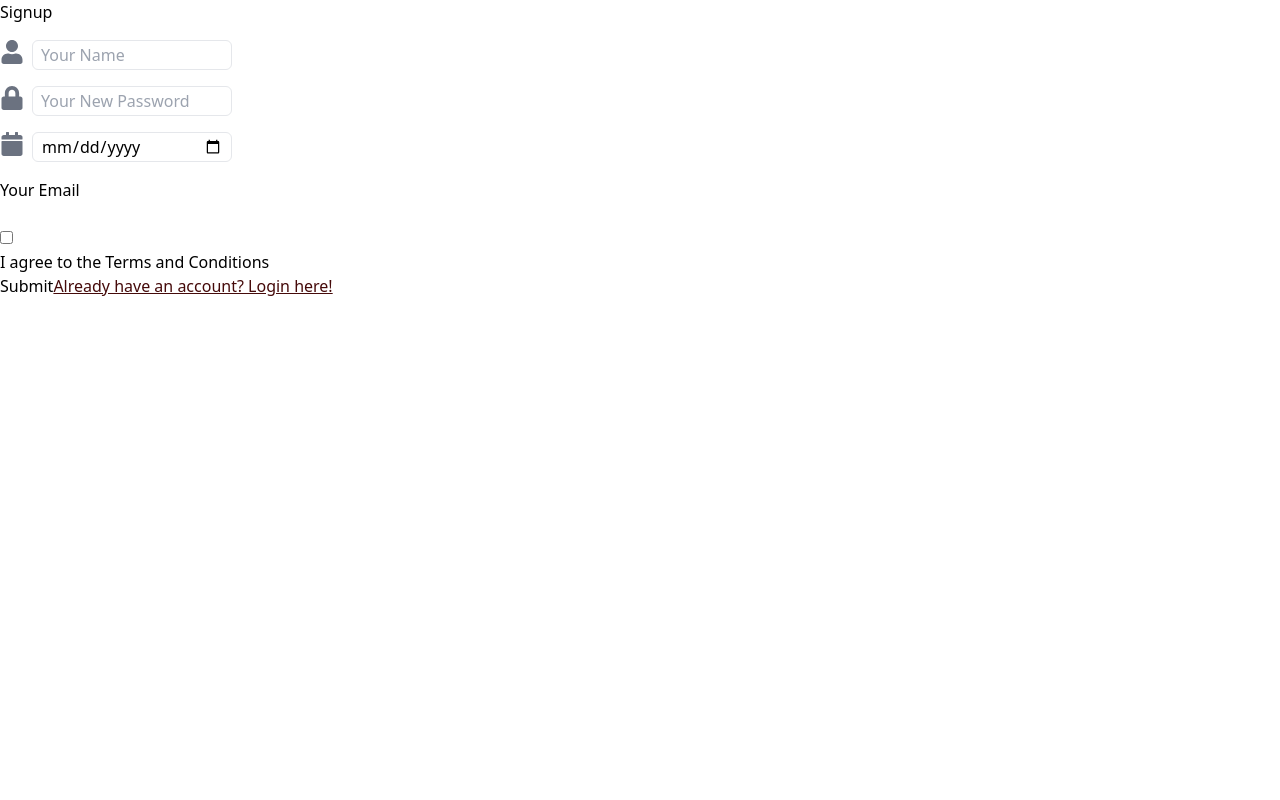
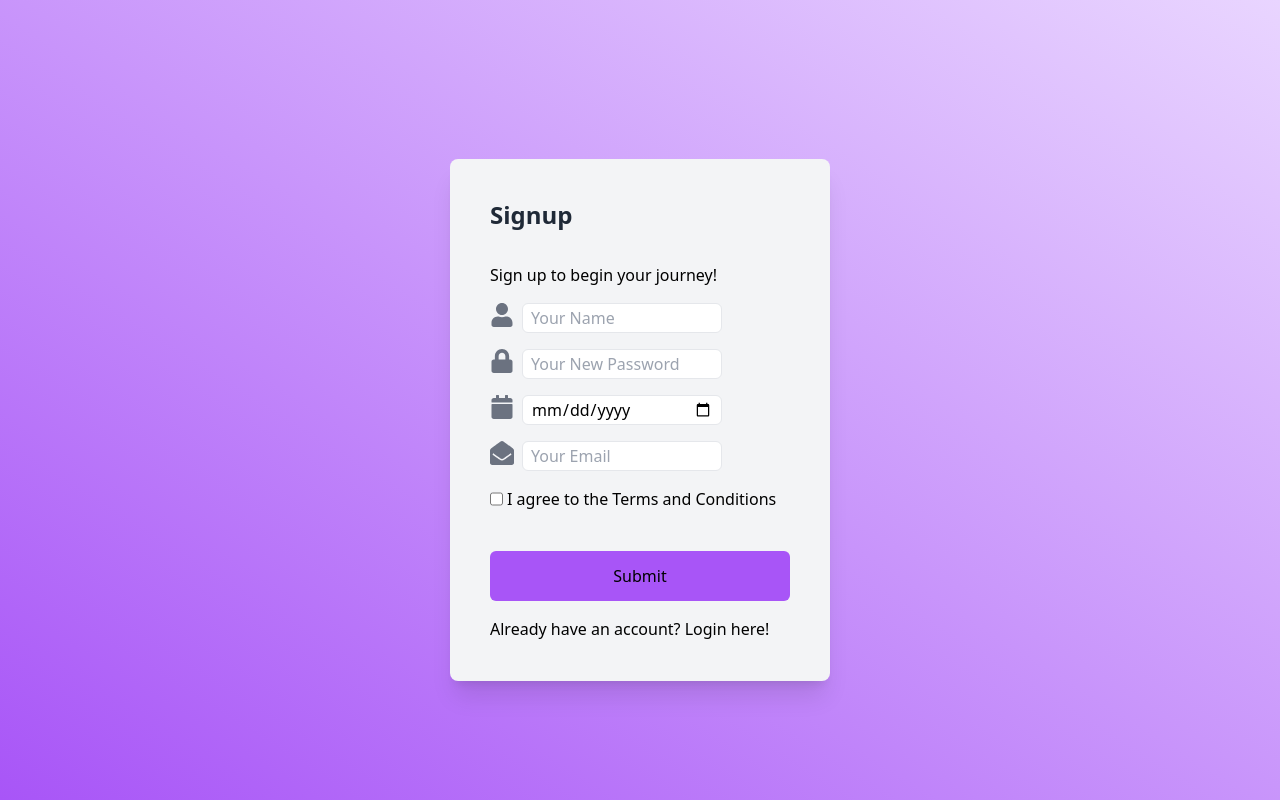
Before and after one commit to ktest-1234/study-app, a React (Vite) app: page /signup in a window 1280 px wide. Built offline with nearby package versions, Linux system fonts and the light colour scheme.

Commit message:
I've styled the sign up page and added animations using 'framer-motions'

```diff
--- a/package.json
+++ b/package.json
@@ -10,6 +10,7 @@
     "preview": "vite preview"
   },
   "dependencies": {
+    "framer-motion": "^12.38.0",
     "react": "^19.2.0",
     "react-dom": "^19.2.0",
     "react-icons": "^5.6.0",
--- a/src/App.jsx
+++ b/src/App.jsx
@@ -25,7 +25,6 @@ function App() {
     const { isAuthenticated, setIsAuthenticated } = useContext(AuthContext);
 
     return(
-        <>
             <BrowserRouter>
                 <Routes>
                     <Route element={ <ProtectedRoute isAuthenticated={isAuthenticated} /> }>
@@ -37,7 +36,6 @@ function App() {
                     </Route>
                 </Routes>
             </BrowserRouter>
-        </>
     )
 }
 export default App
--- a/src/Login.jsx
+++ b/src/Login.jsx
@@ -1,7 +1,8 @@
 import { useState, useRef, useContext } from "react";
 import { NavLink, Navigate } from "react-router-dom";
 import { AuthContext } from "./AuthContext";
-import { FaUserCircle, FaLock } from "react-icons/fa";
+import { FaUserCircle, FaLock, FaEnvelopeOpen } from "react-icons/fa";
+import { motion as m } from 'framer-motion'
 
 function Field({ type, placeholder, icon: Icon, onChange }) {
     return (
@@ -39,6 +40,14 @@ export default function Login() {
     }
     return(
             <div className="grid min-h-screen place-items-center bg-gradient-to-tr from-blue-500 to-blue-200">
+                <m.div
+                    initial={{ opacity: 0, scale: 0.5 }}
+                    animate={{ opacity: 1, scale: 1 }}
+                    transition={{
+                        duration: 0.2,
+                        scale: { type: "spring", visualDuration: 0.4, bounce: 0.45 },
+                    }}
+                >
                     <form className="mt-10 bg-gray-100 p-10 rounded-lg shadow-xl" onSubmit={(e) => setLoginInfoRef(e)}>
                         <div className="mb-[2rem]">
                             <h2 className="text-2xl font-bold text-gray-800">Login</h2>
@@ -67,6 +76,7 @@ export default function Login() {
                             </NavLink>
                         </div>
                     </form>
+                </m.div>
             </div>
     )
 }
--- a/src/Signup.jsx
+++ b/src/Signup.jsx
@@ -1,7 +1,8 @@
 import { useState, useRef, useContext, Navigate } from "react";
 import { NavLink } from "react-router-dom";
 import { AuthContext } from "./AuthContext";
-import { FaUser, FaLock, FaCalendar } from "react-icons/fa";
+import { FaUser, FaLock, FaCalendar, FaEnvelopeOpen } from "react-icons/fa";
+import { motion as m } from 'framer-motion'
 
 function Field({ type, placeholder, icon: Icon, onChange }) {
     return (
@@ -28,14 +29,13 @@ export default function Signup() {
     const [isTC, setIsTC] = useState(false)
     const userSignupRef = useRef(null)
     let signupIsFilled = isTC && !!signupName && !!signupPassword && !!signupBirthday && !!signupEmail
+
     if (isAuthenticated){
         return <Navigate to="/" replace />
     }
     function setSignupInfoRef(e) {
         e.preventDefault()
-        if (!signupIsFilled){
-            return
-        }
+        if (signupIsFilled){
             userSignupRef.current = {
                 'name': signupName,
                 'password': signupPassword,
@@ -43,10 +43,25 @@ export default function Signup() {
             }
             setIsAuthenticated(true);
         }
+
+    }
     return(
-
-            <form className="signup" onSubmit={(e) => setSignupInfoRef(e)}>
-                <h2 className="signup-title">Signup</h2>
+        <div className="grid min-h-screen place-items-center bg-gradient-to-tr from-purple-500 to-purple-200">
+            <m.div
+                initial={{ opacity: 0, scale: 0.5 }}
+                animate={{ opacity: 1, scale: 1 }}
+                transition={{
+                    duration: 0.4,
+                    scale: { type: "spring", visualDuration: 0.4, bounce: 0.45 },
+                }}
+            >
+                <form className="mt-10 bg-gray-100 p-10 rounded-lg shadow-xl" onSubmit={(e) => setSignupInfoRef(e)}>
+                    <div className="mb-[2rem]">
+                        <h2 className="text-2xl font-bold text-gray-800">Signup</h2>
+                    </div>
+                    <div>
+                        <h4>Sign up to begin your journey!</h4>
+                    </div>
                     <Field
                         type="text"
                         placeholder="Your Name"
@@ -65,18 +80,25 @@ export default function Signup() {
                         icon={FaCalendar}
                         onChange={(e) => setSignupBirthday(e.target.value)}
                     />
-                <h4>Your Email</h4>
-                <input className="signup-input-birthday" type='email' onChange={(e) => setSignupEmail(e.target.value)}></input>
-                <br />
-                <label>
+                    <Field
+                        type="email"
+                        placeholder="Your Email"
+                        icon={FaEnvelopeOpen}
+                        onChange={(e) => setSignupEmail(e.target.value)}
+                    />
+                    <label className="flex flex-row [&>*]:mr-1 mb-10">
                         <input className="TC-checkbox" type="checkbox" checked={isTC} onChange={(e) => setIsTC(e.target.checked)}></input>
                         <h4>I agree to the Terms and Conditions</h4>
                     </label>
-                <input className="signup-submit" type="submit" disabled={!signupIsFilled}></input>
-                <NavLink to="/login" className="underline text-red-950">
+                    <input className="bg-purple-500 hover:bg-purple-600 rounded-md w-[300px] h-[50px] hover:cursor-pointer transition-colors duration-100" type="submit" disabled={!signupIsFilled}></input>
+                    <div className="mt-[1rem]">
+                    <NavLink to="/login" className="mt-10 text-black hover:underline">
                         Already have an account? Login here!
                     </NavLink>
+                    </div>
                 </form>
+            </m.div>
+        </div>
     )
 
 }
--- a/src/main.jsx
+++ b/src/main.jsx
@@ -4,11 +4,13 @@ import { AuthProvider } from "./AuthContext";
 
 import './index.css'
 import App from './App.jsx'
+import Test from './test.jsx'
 
 createRoot(document.getElementById('root')).render(
   <StrictMode>
     <AuthProvider>
       <App />
     </AuthProvider>
-  </StrictMode>,
+  </StrictMode>
+  //<Test></Test>,
 )
--- a/src/test.jsx
+++ b/src/test.jsx
@@ -1,8 +1,17 @@
+import { motion as m } from 'framer-motion'
 export default function Test() {
     return(
-        <div className="w-full h-screen bg-blue-900 flex items-center justify-center">
+        <m.div
+            initial={{ opacity: 0 }}
+            animate={{ opacity: 1 }}
+            transition={{ duration: 0.5 }}
+        >
+            <div className="w-full h-screen bg-blue-900 flex items-center justify-center">
             <h1 className="text-4xl font-bold text-white">Hello World</h1>
-        </div>
+            </div>
+        </m.div>
+
+
     )
 
 }
```
Also changed, not shown: 1 other file (tests, documents, lock files or other folders). Lines whose indentation alone changed are shown as unchanged.
